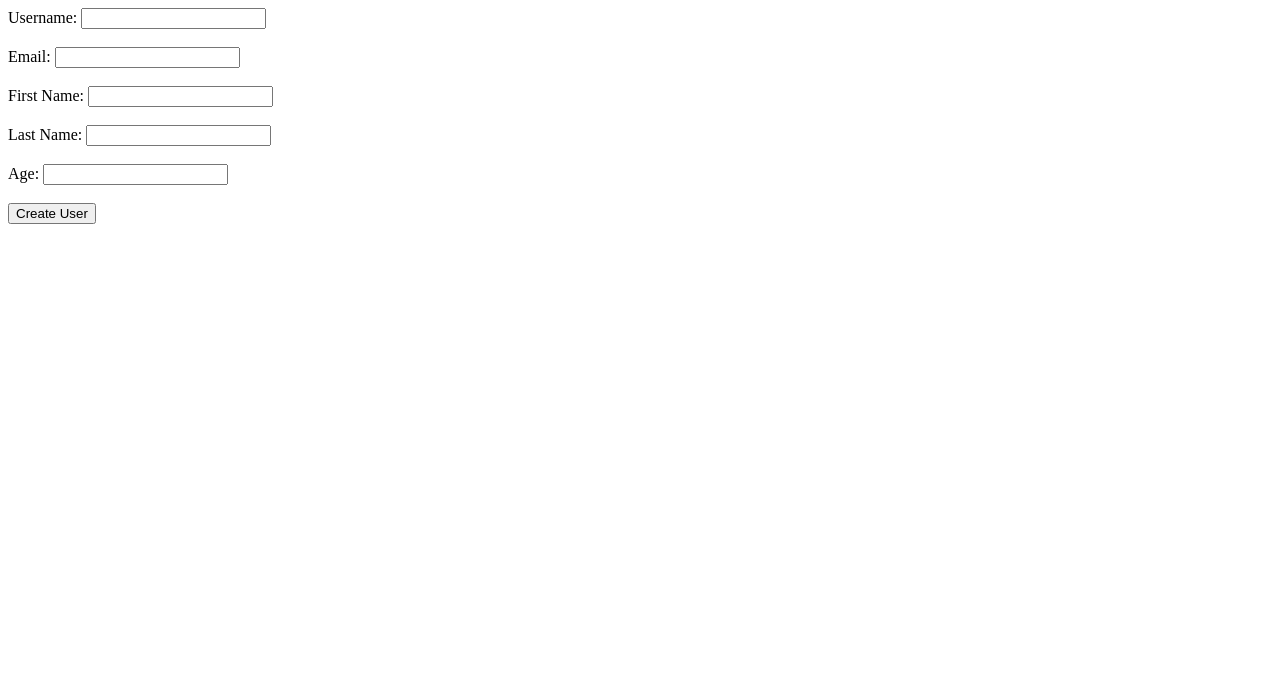
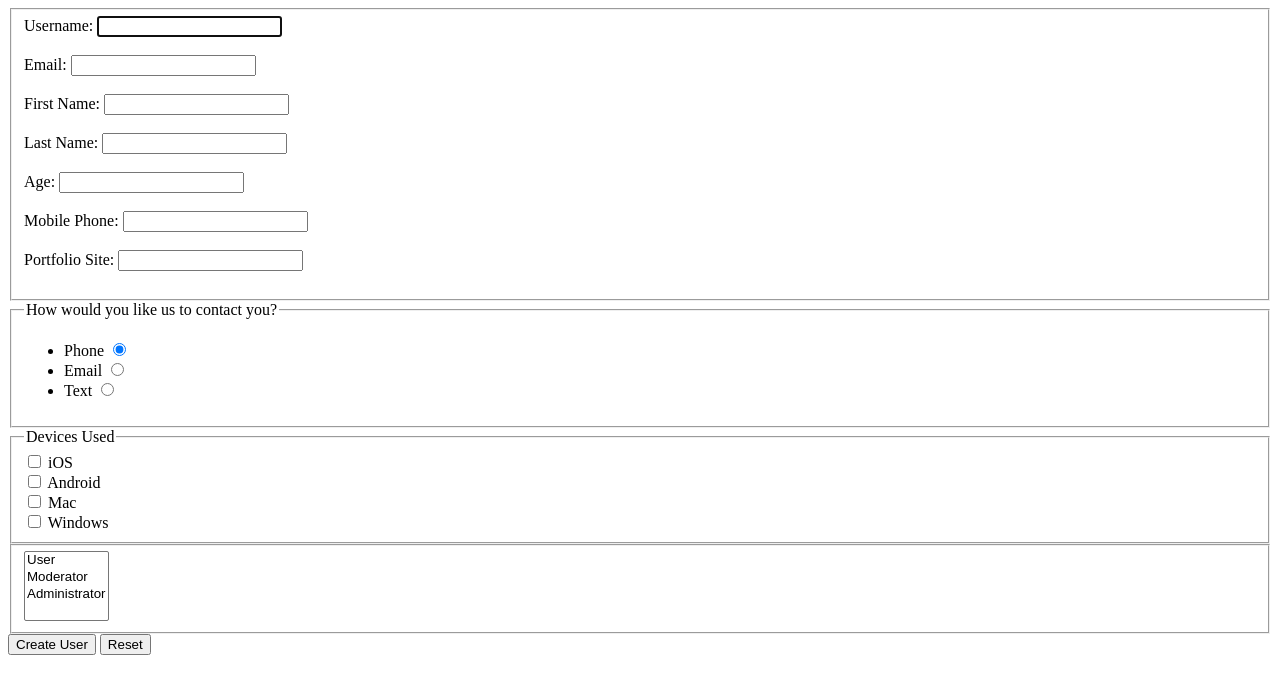
Before and after one commit to tymitchell21/elaborate-form, a website: page public/index.html in a window 1280 px wide. Drawn offline with Linux system fonts and the light colour scheme.

Commit message:
final commit

```diff
--- a/public/index.html
+++ b/public/index.html
@@ -9,8 +9,9 @@
 <body>
     <form id="user-create-form">
         <!-- Add user input fields here -->
+        <fieldset>
           <label for="">Username: </label>
-        <input id="username" type="text"><br/><br/>
+          <input id="username" type="text" autofocus><br/><br/>
 
           <label for="">Email: </label>
           <input id="email" type="email"><br/><br/>
@@ -24,7 +25,61 @@
           <label for="">Age: </label>
           <input id="age" type="text"><br/><br/>
 
-        <button type="submit">Create User</button>
+          <label for="">Mobile Phone: </label>
+          <input id="phone" type="tel"><br/><br/>
+
+          <label for="">Portfolio Site: </label>
+          <input id="site" type="url"><br/><br/>
+        </fieldset>
+
+        <fieldset>
+          <legend>How would you like us to contact you?</legend>
+          <ul>
+            <li>
+              <label for="phone">Phone</label>
+              <input type="radio" checked id="phone" name="contact" value="phone">
+            </li>
+            <li>
+              <label for="email">Email</label>
+              <input type="radio" id="email" name="contact" value="email">
+            </li>
+            <li>
+              <label for="text">Text</label>
+              <input type="radio" id="text" name="contact" value="text">
+            </li>
+          </ul>
+        </fieldset>
+
+        <fieldset>
+          <legend>Devices Used</legend>
+          <div>
+            <input type="checkbox" id="iOS" name="devices" value="iOS">
+            <label for="iOS">iOS</label>
+          </div>
+          <div>
+            <input type="checkbox" id="android" name="devices" value="Android">
+            <label for="android">Android</label>
+          </div>
+          <div>
+            <input type="checkbox" id="mac" name="devices" value="Mac">
+            <label for="mac">Mac</label>
+          </div>
+          <div>
+            <input type="checkbox" id="windows" name="devices" value="Windows">
+            <label for="windows">Windows</label>
+          </div>
+        </fieldset>
+
+        <fieldset>
+          <select multiple id="user-type">
+            <option value="user">User</option>
+            <option value="moderator">Moderator</option>
+            <option value="administrator">Administrator</option>
+          </select>
+        </fieldset>
+
+        <button type="submit" id="submit">Create User</button>
+        <button type="reset" id="reset">Reset</button>
     </form>
 
     <h1 id="response"></h1>
--- a/public/index.js
+++ b/public/index.js
@@ -5,20 +5,32 @@ const responseH1 = document.querySelector('#response')
 const url = 'http://127.0.0.1:3000/api/user/'
 
 userCreateForm.addEventListener('submit', function(e) {
+
     e.preventDefault()
 
+    const username = document.getElementById('username').value
     const email = document.getElementById('email').value
-    const username = document.getElementById('username').value
     const firstName = document.getElementById('first-name').value
     const lastName = document.getElementById('last-name').value
     const age = document.getElementById('age').value
+    const mobile = document.getElementById('phone').value
+    const site = document.getElementById('site').value
+    const contactRadios = document.querySelector('input[name="contact"]:checked').value
+    let devices = document.querySelectorAll('input[name="devices"]:checked')
+    devices = Array.from(devices).map(x => {return x.value})
+    const userType = document.querySelector('#user-type').value
 
     const user = {
         username: username,
         email: email,
         firstName: firstName,
         lastName: lastName,
-        age: age
+        age: age,
+        mobile: mobile,
+        site: site,
+        contactMethod: contactRadios,
+        devices: devices,
+        userType: userType
     }
 
     fetch(url, {
@@ -40,3 +52,16 @@ userCreateForm.addEventListener('submit', function(e) {
         console.log(err)
     })
 })
+
+userCreateForm.addEventListener('submit', function(e) {
+    const username = document.getElementById('username').value = ''
+    const email = document.getElementById('email').value = ''
+    const firstName = document.getElementById('first-name').value = ''
+    const lastName = document.getElementById('last-name').value = ''
+    const age = document.getElementById('age').value = ''
+    const mobile = document.getElementById('phone').value = ''
+    const site = document.getElementById('site').value = ''
+    let devices = document.querySelectorAll('input[name="devices"]:checked')
+    devices = Array.from(devices).map(x => {return x.checked = false})
+    const userType = document.querySelector('#user-type').value = ''
+})
```
Also changed, not shown: app.js (+6 -6 lines), 1 other file. Lines whose indentation alone changed are shown as unchanged.
